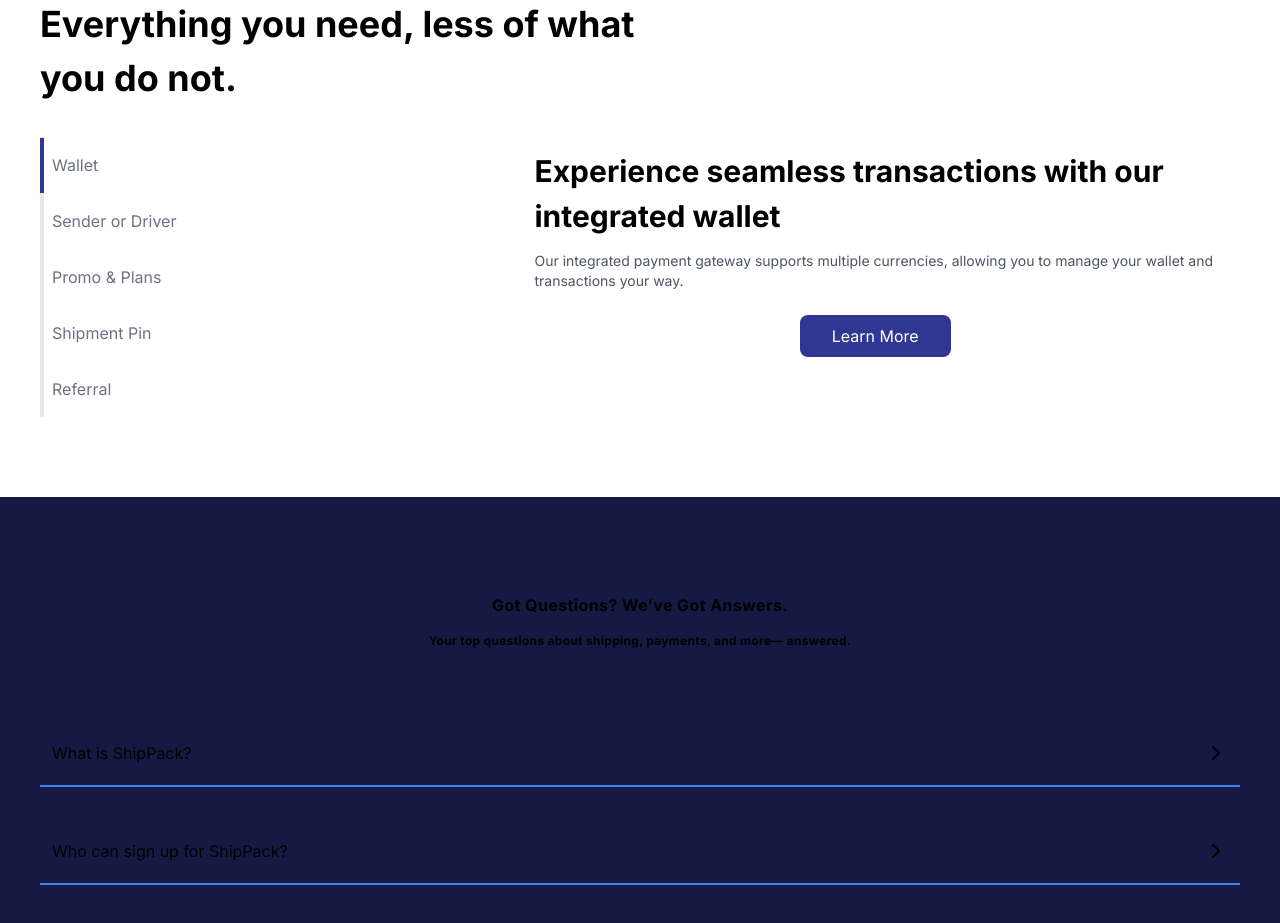
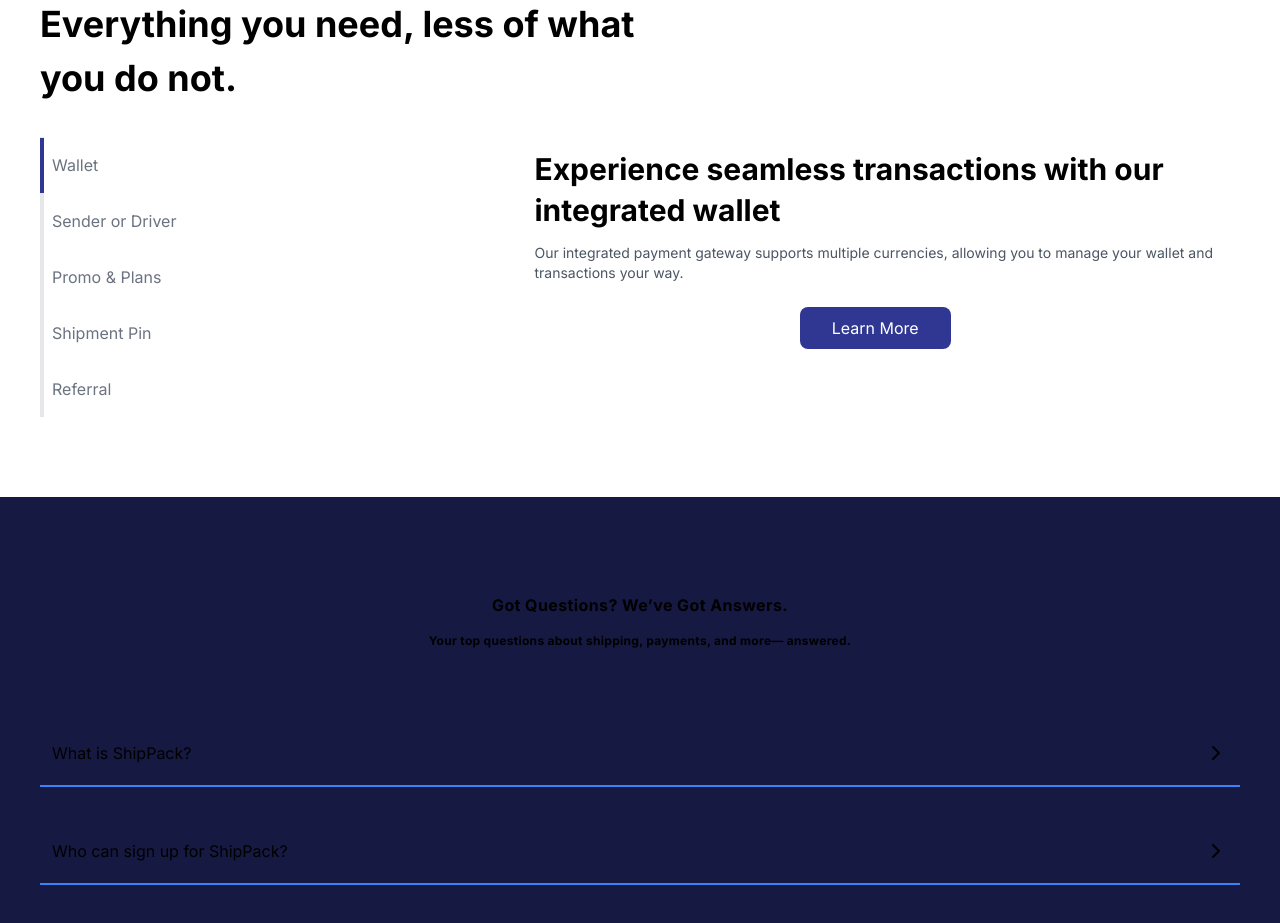
Before and after one commit to Idomason/Logistics, a Next.js app: page / in a window 1280 px wide. Shown: the part 1980-2903 px from the top of the page. Built offline with nearby package versions, Linux system fonts and the light colour scheme.

Commit message:
make some changes to the payment component layout

```diff
--- a/components/Payment/Payment.tsx
+++ b/components/Payment/Payment.tsx
@@ -130,8 +130,8 @@
         </div>
         {slide.map((slideData) => (
           <div key={slideData.id}>
-            <div className='flex flex-col items-center md:items-start py-6 md:py-0 px-6 leading-relaxed bg-gray-200 md:bg-transparent text-gray-600  rounded-3xl md:text-left'>
-              <h2 className='font-bold text-xlg text-black py-3 md:text-3xl md:text-left md:leading-normal text-center'>
+            <div className='flex flex-col items-center md:items-start py-6 md:py-0 px-6 leading-relaxed bg-gray-200 md:bg-transparent text-gray-600 rounded-3xl md:text-left'>
+              <h2 className='font-bold text-xlg text-black py-3 md:text-3xl md:text-left md:leading-snug text-center'>
                 {slideData.heading}
               </h2>
               <p className='text-sm pb-6'>{slideData.paragraph}</p>
```
